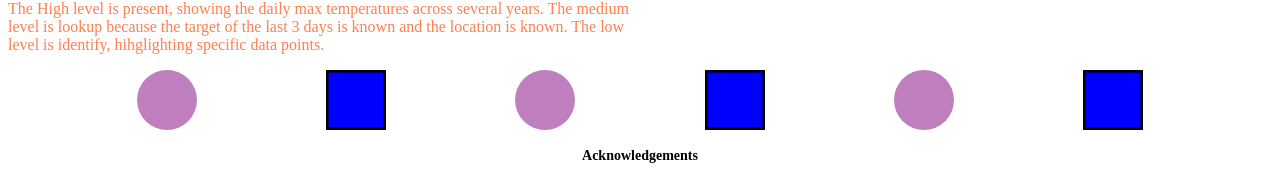
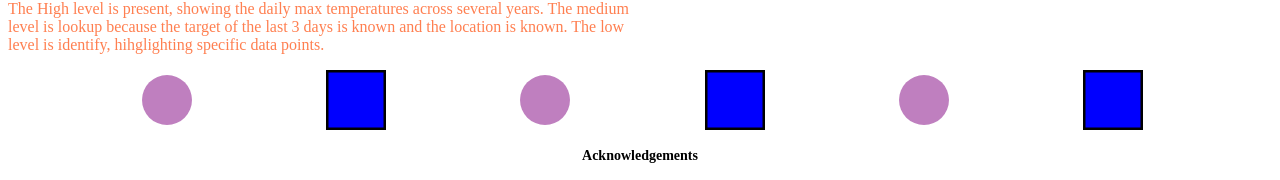
Before and after one commit to DS4200-S23-Class/hw-02-siraj-and-vivek, a plain HTML site: page index.html in a window 1280 px wide. Shown: the part 1296-1476 px from the top of the page. Drawn offline with Linux system fonts and the light colour scheme.

Commit message:
final edits

```diff
--- a/index.html
+++ b/index.html
@@ -89,7 +89,7 @@
     <div class="decoration">
         <div class="shape">
             <svg height= 60 width=60>
-                <circle cx="30" cy="30" r="30" fill="purple" opacity="0.5" />
+                <circle cx="30" cy="30" r="25" fill="purple" opacity="0.5" />
             </svg>
         </div>
         <div class="shape">
@@ -99,7 +99,7 @@
         </div>
         <div class="shape">
             <svg height= 60 width=60>
-                <circle cx="30" cy="30" r="30" fill="purple" opacity="0.5" />
+                <circle cx="30" cy="30" r="25" fill="purple" opacity="0.5" />
             </svg>
         </div>
         <div class="shape">
@@ -109,7 +109,7 @@
         </div>
         <div class="shape">
             <svg height= 60 width=60>
-                <circle cx="30" cy="30" r="30" fill="purple" opacity="0.5" />
+                <circle cx="30" cy="30" r="25" fill="purple" opacity="0.5" />
             </svg>
         </div>
         <div class="shape">
```
